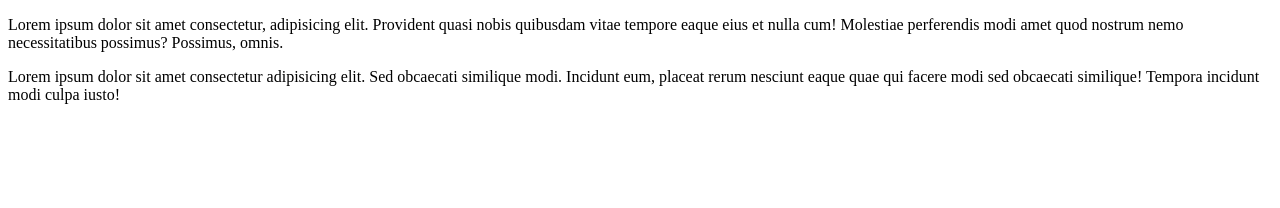
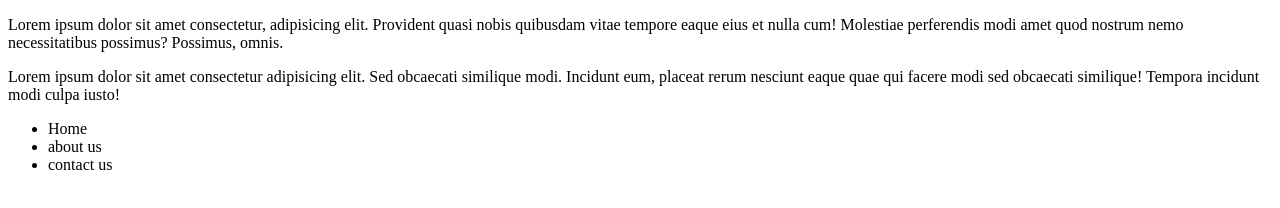
Before and after one commit to Vedansh404/learn-git, a plain HTML site: page index.html in a window 1280 px wide. Drawn offline with Linux system fonts and the light colour scheme.

Commit message:
add a list

```diff
--- a/index.html
+++ b/index.html
@@ -17,5 +17,10 @@
       similique modi. Incidunt eum, placeat rerum nesciunt eaque quae qui facere
       modi sed obcaecati similique! Tempora incidunt modi culpa iusto!
     </p>
+    <ul>
+      <li>Home</li>
+      <li>about us</li>
+      <li>contact us</li>
+    </ul>
   </body>
 </html>
```
